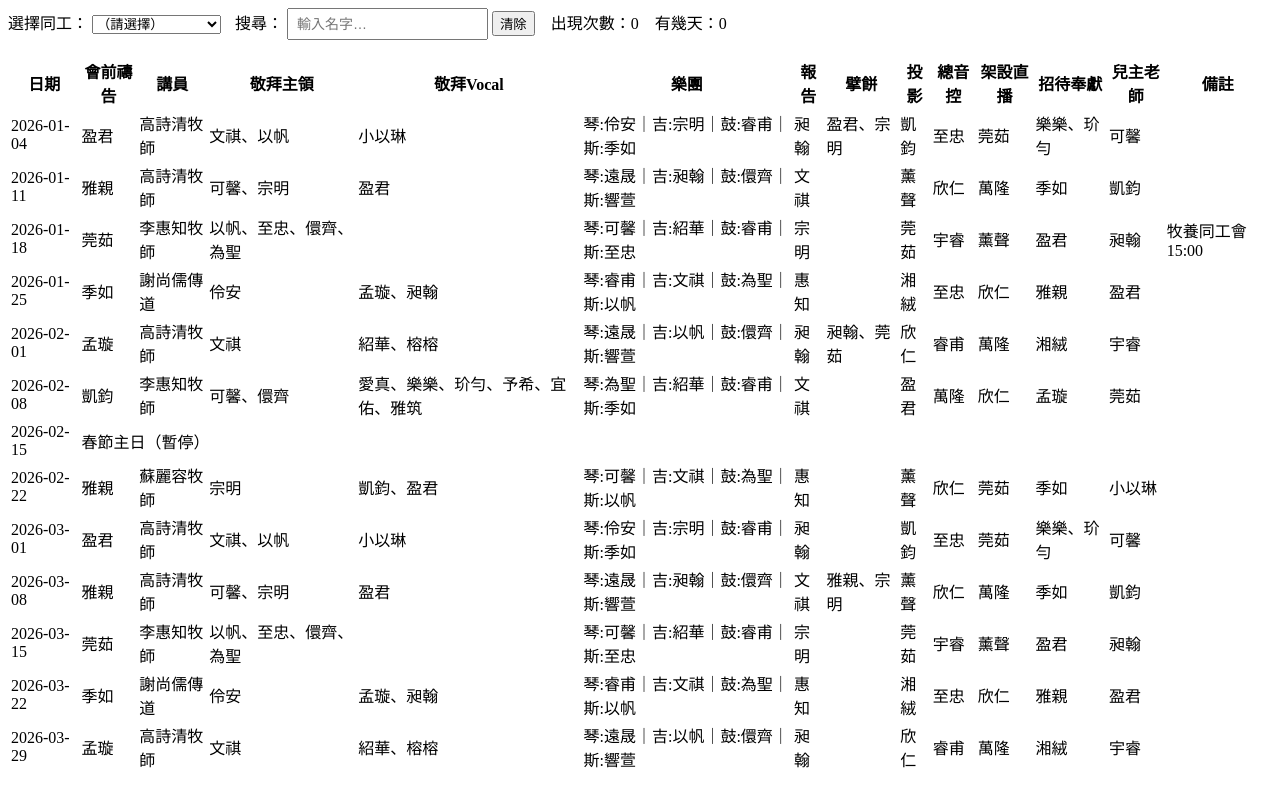
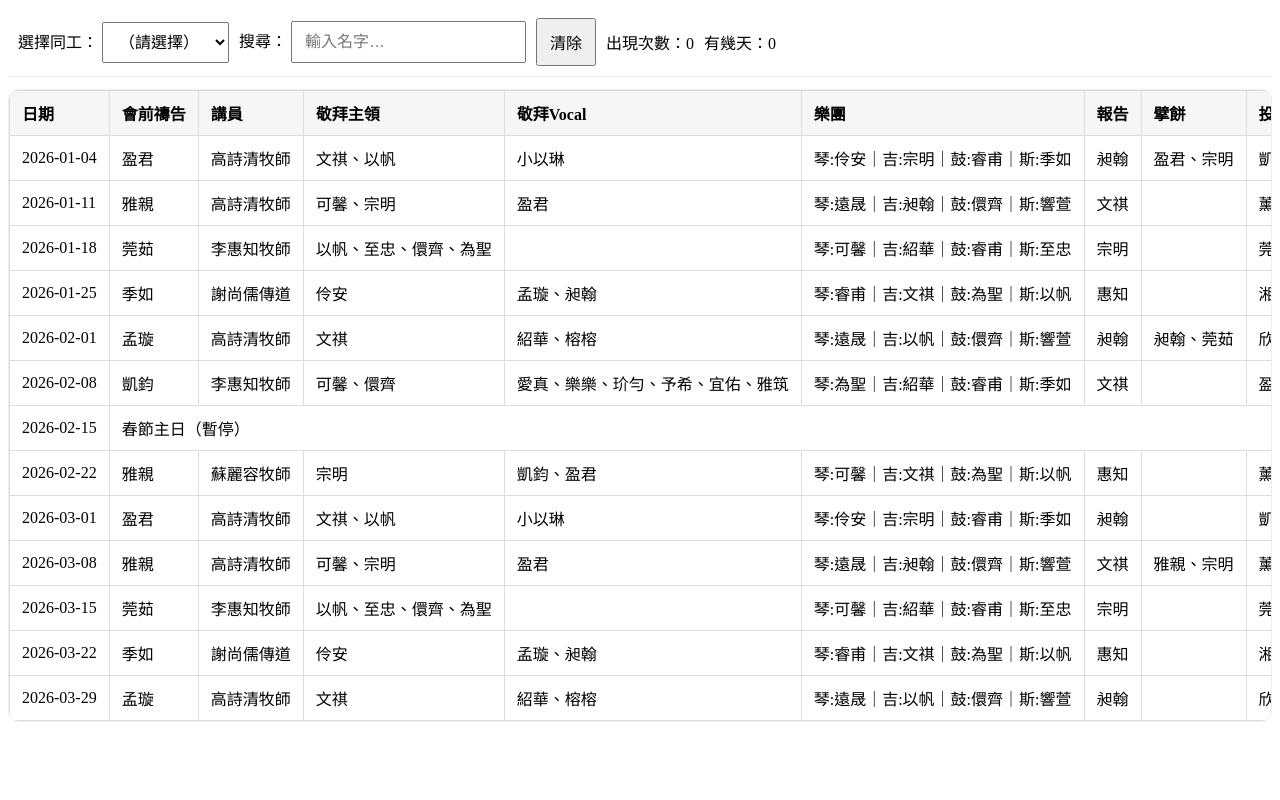
Before and after one commit to Nope916/UP-church-serving-sheet, a plain HTML site: page index.html in a window 1280 px wide. Drawn offline with Linux system fonts and the light colour scheme.

Commit message:
Update index.html

```diff
--- a/index.html
+++ b/index.html
@@ -1,4 +1,63 @@
-<div style="margin-bottom:16px;">
+<!doctype html>
+<html lang="zh-Hant">
+<head>
+  <meta charset="utf-8">
+  <meta name="viewport" content="width=device-width, initial-scale=1">
+  <title>教會事奉表</title>
+
+  <style>
+    .row-hit td { background: #E8F2FF; }                 /* 淡藍：整列提示 */
+    td.highlight { background: #fff2a8; font-weight:600; } /* 深藍：命中格 */
+    .row-hit td.highlight { background: #CFE3FF; }
+
+    /* 控制區（手機好按、可換行） */
+    .controls{
+      display:flex;
+      flex-wrap:wrap;
+      align-items:center;
+      gap:10px;
+      margin: 0 0 12px 0;
+      padding: 10px;
+      background:#fff;
+      position: sticky;
+      top: 0;
+      z-index: 20;
+      border-bottom: 1px solid #eee;
+    }
+    .controls select,
+    .controls input,
+    .controls button{
+      font-size:16px;
+      padding:10px 12px;
+    }
+
+    /* 表格：手機可左右滑 */
+    .table-wrap{
+      overflow-x:auto;
+      -webkit-overflow-scrolling:touch;
+      border:1px solid #eee;
+      border-radius:10px;
+    }
+    table{
+      border-collapse:collapse;
+      width:max-content;
+      min-width:100%;
+    }
+    th, td{
+      border:1px solid #ddd;
+      padding:10px 12px;
+      white-space:nowrap;
+      text-align:left;
+    }
+    thead th{
+      background:#f6f6f6;
+    }
+  </style>
+</head>
+
+<body>
+
+  <div class="controls">
     <label>
       選擇同工：
       <select id="personSelect">
@@ -6,24 +65,18 @@
       </select>
     </label>
 
-<label style="margin-left:10px;">
+    <label>
       搜尋：
-  <input id="personFilter" type="text" placeholder="輸入名字…" style="padding:6px 8px; font-size:14px;">
+      <input id="personFilter" type="text" placeholder="輸入名字…">
     </label>
-
 
     <button id="clearBtn" type="button">清除</button>
 
-  <span id="occCount" style="margin-left:12px;">出現次數：0</span>
-  <span id="dayCount" style="margin-left:12px;">有幾天：0</span>
+    <span id="occCount">出現次數：0</span>
+    <span id="dayCount">有幾天：0</span>
   </div>
 
-<style>
-  .row-hit td { background: #E8F2FF; }          /* 淡黃：整列提示 */
-  td.highlight { background: #fff2a8; font-weight: 600; }  /* 深黃：命中格 */
-  .row-hit td.highlight { background: #fff2a8; } /* 確保深黃不被蓋掉 */
-</style>
-
+  <div class="table-wrap">
     <table id="roster">
       <thead>
         <tr>
@@ -255,33 +308,15 @@
         </tr>
       </tbody>
     </table>
-
-
+  </div>
 
   <script>
     const table = document.getElementById("roster");
     const select = document.getElementById("personSelect");
+    const filterInput = document.getElementById("personFilter");
     const clearBtn = document.getElementById("clearBtn");
     const occCount = document.getElementById("occCount");
     const dayCount = document.getElementById("dayCount");
-const names = buildNameList();
-const filterInput = document.getElementById("personFilter");
-const allNames = buildNameList();
-
-names.forEach(n => {
-  const opt = document.createElement("option");
-  opt.value = n;
-  opt.textContent = n;
-  select.appendChild(opt);
-});
-
-select.addEventListener("change", () => applyHighlight(select.value));
-clearBtn.addEventListener("click",()=>{
-  filterInput.value = "";
-  renderSelect("");
-  select.value="";
-  clearHighlight();
-});
 
     function norm(s){
       return String(s||"").replace(/\s+/g," ").trim();
@@ -289,6 +324,30 @@ function norm(s){
     function escapeRegExp(s){
       return s.replace(/[.*+?^${}()|[\]\\]/g,"\\$&");
     }
+
+    function extractNamesFromCell(text, isBand){
+      const t = norm(text);
+      if(!t) return [];
+      const out = [];
+
+      if(isBand){
+        t.split(/[｜|]/).forEach(part=>{
+          const seg = part.split(/[:：]/);
+          if(seg.length >= 2){
+            const name = norm(seg.slice(1).join(":"));
+            if(name) out.push(name);
+          }
+        });
+        return out;
+      }
+
+      t.split(/[、,，/｜]/).forEach(n=>{
+        n = norm(n);
+        if(n) out.push(n);
+      });
+      return out;
+    }
+
     function cellHasName(text, name){
       const t = norm(text);
       const n = norm(name);
@@ -309,10 +368,9 @@ function cellHasName(text, name){
       return re.test(t);
     }
 
-
     function clearHighlight(){
       table.querySelectorAll(".highlight").forEach(td=>td.classList.remove("highlight"));
-  table.querySelectorAll("tr").forEach(tr=>tr.classList.remove("row-hit"));
+      table.querySelectorAll("tbody tr").forEach(tr=>tr.classList.remove("row-hit"));
       occCount.textContent = "出現次數：0";
       dayCount.textContent = "有幾天：0";
     }
@@ -325,7 +383,7 @@ function applyHighlight(name){
       const days = new Set();
 
       table.querySelectorAll("tbody tr").forEach(tr=>{
-    const tds = tr.querySelectorAll("td");
+        const tds = Array.from(tr.querySelectorAll("td"));
         if(!tds.length) return;
 
         const date = norm(tds[0].textContent);
@@ -350,55 +408,65 @@ function applyHighlight(name){
       dayCount.textContent = `有幾天：${days.size}`;
     }
 
-function extractNamesFromCell(text, isBand){
-  const result = [];
-  const t = norm(text);
-  if(!t) return result;
-
-  if(isBand){
-    t.split(/[｜|]/).forEach(part=>{
-      const seg = part.split(/[:：]/);
-      if(seg.length >= 2){
-        const name = norm(seg.slice(1).join(":"));
-        if(name) result.push(name);
-      }
-    });
-  }else{
-    t.split(/[、,，/｜]/).forEach(n=>{
-      n = norm(n);
-      if(n) result.push(n);
-    });
-  }
-
-  return result;
+    function getHeaders(){
+      return Array.from(table.querySelectorAll("thead th")).map(th => norm(th.textContent));
     }
 
     function buildNameList(){
+  const headers = getHeaders();
   const set = new Set();
-  const headers = Array.from(
-    table.querySelectorAll("thead th")
-  ).map(th => norm(th.textContent));
 
   table.querySelectorAll("tbody tr").forEach(tr=>{
-    const tds = Array.from(tr.querySelectorAll("td"));
+    const tds = Array.from(tr.children).filter(el => el.tagName === "TD");
     if(!tds.length) return;
 
-    for(let c=1;c<tds.length && c<headers.length;c++){
-      const header = headers[c];
-      const cellText = tds[c].textContent;
+    // 1) 跳過「春節主日（暫停）」這種特殊列（通常是第2格 colspan 很大）
+    if(tds.length >= 2 && (tds[1].colSpan || 1) > 1){
+      return;
+    }
 
-      if(header === "講員" || header === "備註") continue;
+    let col = 0;
+    for(const td of tds){
+      const span = td.colSpan || 1;
+      const header = headers[col] || "";
+      const text = td.textContent;
 
+      // 2) 不把日期當名字
+      if(header === "日期"){
+        col += span;
+        continue;
+      }
+
+      // 3) 排除不該進名單的欄位
+      if(header === "講員" || header === "備註"){
+        col += span;
+        continue;
+      }
+
+      // 4) 額外防呆：如果真的遇到暫停文字，就跳過
+      const t = norm(text);
+      if(t.includes("暫停") || t.includes("春節主日")){
+        col += span;
+        continue;
+      }
+
+      // 5) 樂團欄位例外解析，其餘欄位一般解析
       if(header === "樂團"){
-        extractNamesFromCell(cellText, true).forEach(n=>set.add(n));
+        extractNamesFromCell(text, true).forEach(n => set.add(n));
       }else{
-        extractNamesFromCell(cellText, false).forEach(n=>set.add(n));
+        extractNamesFromCell(text, false).forEach(n => set.add(n));
       }
+
+      col += span;
     }
   });
 
   return Array.from(set).sort((a,b)=>a.localeCompare(b,"zh-Hant"));
 }
+
+
+    const allNames = buildNameList();
+
     function renderSelect(filterText){
       const keep = norm(filterText).toLowerCase();
 
@@ -417,6 +485,8 @@ function renderSelect(filterText){
     }
 
     renderSelect("");
+
+    select.addEventListener("change", () => applyHighlight(select.value));
 
     filterInput.addEventListener("input", () => {
       const current = select.value;
@@ -439,4 +509,13 @@ filterInput.addEventListener("keydown", (e) => {
       }
     });
 
+    clearBtn.addEventListener("click", () => {
+      filterInput.value = "";
+      renderSelect("");
+      select.value = "";
+      clearHighlight();
+    });
   </script>
+
+</body>
+</html>
```
Lines whose indentation alone changed are shown as unchanged.
